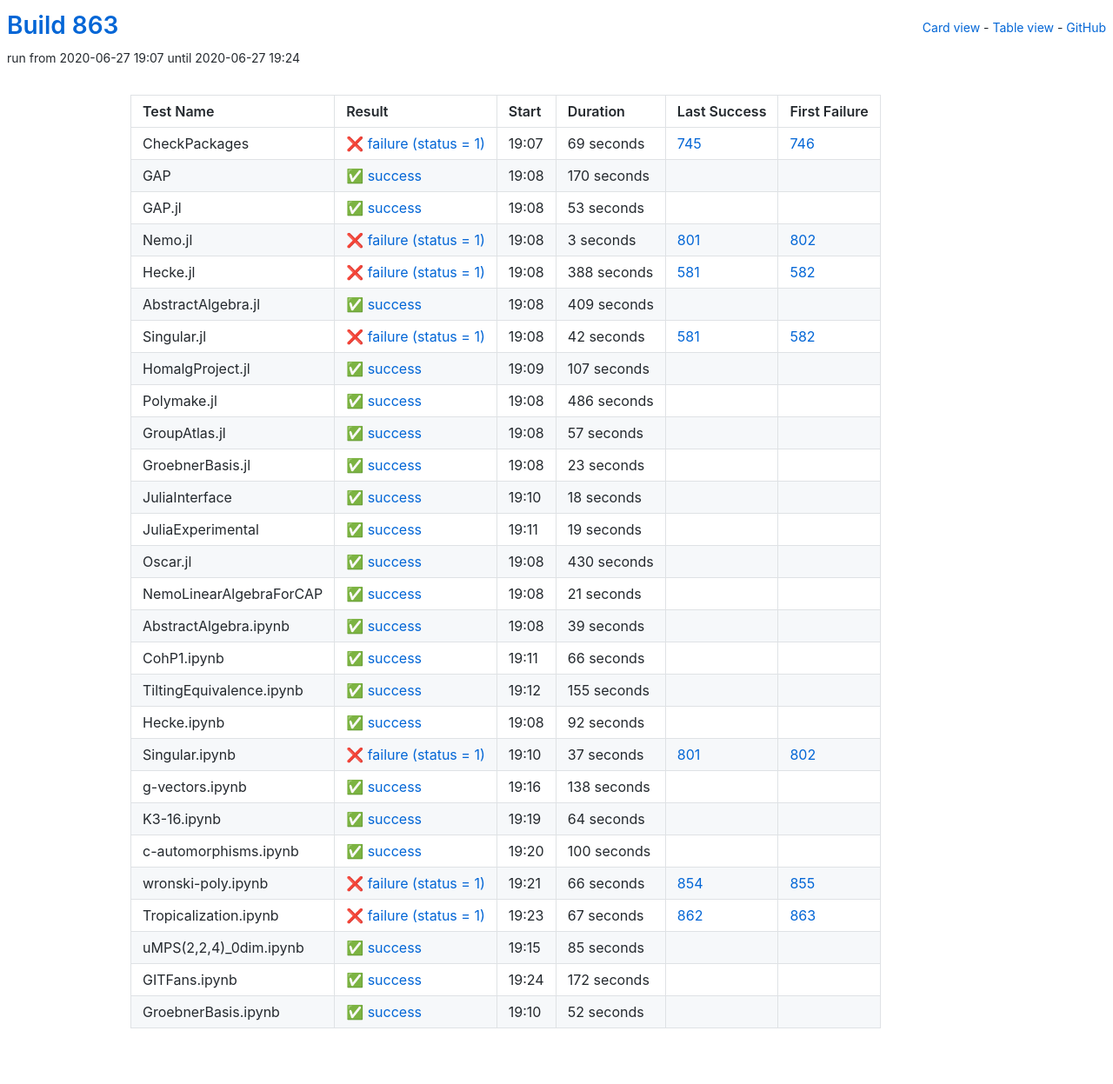
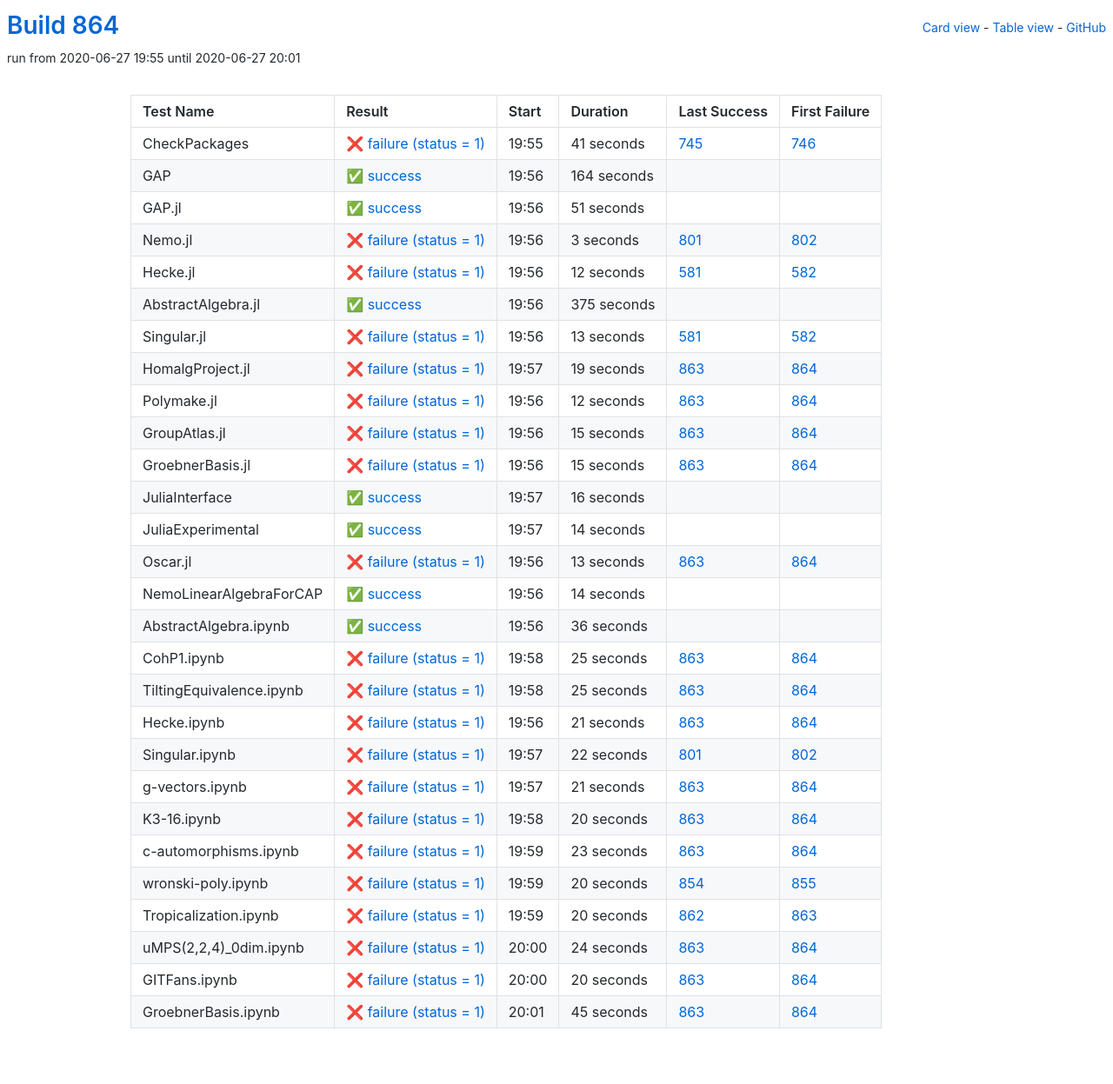
Before and after one commit to oscar-system/oscar-ci-status-1.4, a Jekyll site: the page built from table.html, in a window 1280 px wide. Shown: the whole page at 87% size. Built offline with Jekyll 4.4.1, drawn with Linux system fonts in a browser that asks for light colours.

Commit message:
Build #864

```diff
--- a/_data/ci.yml
+++ b/_data/ci.yml
@@ -1,6 +1,6 @@
 ---
-build: 863
-build_url: https://oscarci.mathematik.uni-kl.de/job/oscar-julia-1.4/863/
+build: 864
+build_url: https://oscarci.mathematik.uni-kl.de/job/oscar-julia-1.4/864/
 job: oscar-julia-1.4
 organization: oscar-system
 repo: oscar-ci-status-1.4
@@ -8,44 +8,44 @@ repourl: https://github.com/oscar-system/oscar-ci-status-1.4
 tests:
 - name: CheckPackages
   id: checkpackages
-  log: https://oscarci.mathematik.uni-kl.de/job/oscar-julia-1.4/863/artifact/logs/build-863/CheckPackages.log
-  start: 2020-06-27 19:07
+  log: https://oscarci.mathematik.uni-kl.de/job/oscar-julia-1.4/864/artifact/logs/build-864/CheckPackages.log
+  start: 2020-06-27 19:55
   success: false
   exitcode: 1
   status: failure
-  duration: 69
+  duration: 41
   last_success: 745
   last_success_url: https://oscarci.mathematik.uni-kl.de/job/oscar-julia-1.4/745/
   first_failure: 746
   first_failure_url: https://oscarci.mathematik.uni-kl.de/job/oscar-julia-1.4/746/
 - name: GAP
   id: gap
-  log: https://oscarci.mathematik.uni-kl.de/job/oscar-julia-1.4/863/artifact/logs/build-863/GAP.log
-  start: 2020-06-27 19:08
+  log: https://oscarci.mathematik.uni-kl.de/job/oscar-julia-1.4/864/artifact/logs/build-864/GAP.log
+  start: 2020-06-27 19:56
   success: true
   exitcode: 0
   status: success
-  duration: 170
+  duration: 164
   last_success: false
   last_success_url:
   first_failure: false
   first_failure_url:
 - name: GAP.jl
   id: gap-jl
-  log: https://oscarci.mathematik.uni-kl.de/job/oscar-julia-1.4/863/artifact/logs/build-863/GAP.jl.log
-  start: 2020-06-27 19:08
+  log: https://oscarci.mathematik.uni-kl.de/job/oscar-julia-1.4/864/artifact/logs/build-864/GAP.jl.log
+  start: 2020-06-27 19:56
   success: true
   exitcode: 0
   status: success
-  duration: 53
+  duration: 51
   last_success: false
   last_success_url:
   first_failure: false
   first_failure_url:
 - name: Nemo.jl
   id: nemo-jl
-  log: https://oscarci.mathematik.uni-kl.de/job/oscar-julia-1.4/863/artifact/logs/build-863/Nemo.jl.log
-  start: 2020-06-27 19:08
+  log: https://oscarci.mathematik.uni-kl.de/job/oscar-julia-1.4/864/artifact/logs/build-864/Nemo.jl.log
+  start: 2020-06-27 19:56
   success: false
   exitcode: 1
   status: failure
@@ -56,289 +56,289 @@ tests:
   first_failure_url: https://oscarci.mathematik.uni-kl.de/job/oscar-julia-1.4/802/
 - name: Hecke.jl
   id: hecke-jl
-  log: https://oscarci.mathematik.uni-kl.de/job/oscar-julia-1.4/863/artifact/logs/build-863/Hecke.jl.log
-  start: 2020-06-27 19:08
+  log: https://oscarci.mathematik.uni-kl.de/job/oscar-julia-1.4/864/artifact/logs/build-864/Hecke.jl.log
+  start: 2020-06-27 19:56
   success: false
   exitcode: 1
   status: failure
-  duration: 388
+  duration: 12
   last_success: 581
   last_success_url: https://oscarci.mathematik.uni-kl.de/job/oscar-julia-1.4/581/
   first_failure: 582
   first_failure_url: https://oscarci.mathematik.uni-kl.de/job/oscar-julia-1.4/582/
 - name: AbstractAlgebra.jl
   id: abstractalgebra-jl
-  log: https://oscarci.mathematik.uni-kl.de/job/oscar-julia-1.4/863/artifact/logs/build-863/AbstractAlgebra.jl.log
-  start: 2020-06-27 19:08
+  log: https://oscarci.mathematik.uni-kl.de/job/oscar-julia-1.4/864/artifact/logs/build-864/AbstractAlgebra.jl.log
+  start: 2020-06-27 19:56
   success: true
   exitcode: 0
   status: success
-  duration: 409
+  duration: 375
   last_success: false
   last_success_url:
   first_failure: false
   first_failure_url:
 - name: Singular.jl
   id: singular-jl
-  log: https://oscarci.mathematik.uni-kl.de/job/oscar-julia-1.4/863/artifact/logs/build-863/Singular.jl.log
-  start: 2020-06-27 19:08
+  log: https://oscarci.mathematik.uni-kl.de/job/oscar-julia-1.4/864/artifact/logs/build-864/Singular.jl.log
+  start: 2020-06-27 19:56
   success: false
   exitcode: 1
   status: failure
-  duration: 42
+  duration: 13
   last_success: 581
   last_success_url: https://oscarci.mathematik.uni-kl.de/job/oscar-julia-1.4/581/
   first_failure: 582
   first_failure_url: https://oscarci.mathematik.uni-kl.de/job/oscar-julia-1.4/582/
 - name: HomalgProject.jl
   id: homalgproject-jl
-  log: https://oscarci.mathematik.uni-kl.de/job/oscar-julia-1.4/863/artifact/logs/build-863/HomalgProject.jl.log
-  start: 2020-06-27 19:09
+  log: https://oscarci.mathematik.uni-kl.de/job/oscar-julia-1.4/864/artifact/logs/build-864/HomalgProject.jl.log
+  start: 2020-06-27 19:57
+  success: false
+  exitcode: 1
+  status: failure
+  duration: 19
+  last_success: 863
+  last_success_url: https://oscarci.mathematik.uni-kl.de/job/oscar-julia-1.4/863/
+  first_failure: 864
+  first_failure_url: https://oscarci.mathematik.uni-kl.de/job/oscar-julia-1.4/864/
+- name: Polymake.jl
+  id: polymake-jl
+  log: https://oscarci.mathematik.uni-kl.de/job/oscar-julia-1.4/864/artifact/logs/build-864/Polymake.jl.log
+  start: 2020-06-27 19:56
+  success: false
+  exitcode: 1
+  status: failure
+  duration: 12
+  last_success: 863
+  last_success_url: https://oscarci.mathematik.uni-kl.de/job/oscar-julia-1.4/863/
+  first_failure: 864
+  first_failure_url: https://oscarci.mathematik.uni-kl.de/job/oscar-julia-1.4/864/
+- name: GroupAtlas.jl
+  id: groupatlas-jl
+  log: https://oscarci.mathematik.uni-kl.de/job/oscar-julia-1.4/864/artifact/logs/build-864/GroupAtlas.jl.log
+  start: 2020-06-27 19:56
+  success: false
+  exitcode: 1
+  status: failure
+  duration: 15
+  last_success: 863
+  last_success_url: https://oscarci.mathematik.uni-kl.de/job/oscar-julia-1.4/863/
+  first_failure: 864
+  first_failure_url: https://oscarci.mathematik.uni-kl.de/job/oscar-julia-1.4/864/
+- name: GroebnerBasis.jl
+  id: groebnerbasis-jl
+  log: https://oscarci.mathematik.uni-kl.de/job/oscar-julia-1.4/864/artifact/logs/build-864/GroebnerBasis.jl.log
+  start: 2020-06-27 19:56
+  success: false
+  exitcode: 1
+  status: failure
+  duration: 15
+  last_success: 863
+  last_success_url: https://oscarci.mathematik.uni-kl.de/job/oscar-julia-1.4/863/
+  first_failure: 864
+  first_failure_url: https://oscarci.mathematik.uni-kl.de/job/oscar-julia-1.4/864/
+- name: JuliaInterface
+  id: juliainterface
+  log: https://oscarci.mathematik.uni-kl.de/job/oscar-julia-1.4/864/artifact/logs/build-864/JuliaInterface.log
+  start: 2020-06-27 19:57
   success: true
   exitcode: 0
   status: success
-  duration: 107
-  last_success: false
-  last_success_url:
-  first_failure: false
-  first_failure_url:
-- name: Polymake.jl
-  id: polymake-jl
-  log: https://oscarci.mathematik.uni-kl.de/job/oscar-julia-1.4/863/artifact/logs/build-863/Polymake.jl.log
-  start: 2020-06-27 19:08
-  success: true
-  exitcode: 0
-  status: success
-  duration: 486
-  last_success: false
-  last_success_url:
-  first_failure: false
-  first_failure_url:
-- name: GroupAtlas.jl
-  id: groupatlas-jl
-  log: https://oscarci.mathematik.uni-kl.de/job/oscar-julia-1.4/863/artifact/logs/build-863/GroupAtlas.jl.log
-  start: 2020-06-27 19:08
-  success: true
-  exitcode: 0
-  status: success
-  duration: 57
-  last_success: false
-  last_success_url:
-  first_failure: false
-  first_failure_url:
-- name: GroebnerBasis.jl
-  id: groebnerbasis-jl
-  log: https://oscarci.mathematik.uni-kl.de/job/oscar-julia-1.4/863/artifact/logs/build-863/GroebnerBasis.jl.log
-  start: 2020-06-27 19:08
-  success: true
-  exitcode: 0
-  status: success
-  duration: 23
-  last_success: false
-  last_success_url:
-  first_failure: false
-  first_failure_url:
-- name: JuliaInterface
-  id: juliainterface
-  log: https://oscarci.mathematik.uni-kl.de/job/oscar-julia-1.4/863/artifact/logs/build-863/JuliaInterface.log
-  start: 2020-06-27 19:10
-  success: true
-  exitcode: 0
-  status: success
-  duration: 18
+  duration: 16
   last_success: false
   last_success_url:
   first_failure: false
   first_failure_url:
 - name: JuliaExperimental
   id: juliaexperimental
-  log: https://oscarci.mathematik.uni-kl.de/job/oscar-julia-1.4/863/artifact/logs/build-863/JuliaExperimental.log
-  start: 2020-06-27 19:11
+  log: https://oscarci.mathematik.uni-kl.de/job/oscar-julia-1.4/864/artifact/logs/build-864/JuliaExperimental.log
+  start: 2020-06-27 19:57
   success: true
   exitcode: 0
   status: success
-  duration: 19
+  duration: 14
   last_success: false
   last_success_url:
   first_failure: false
   first_failure_url:
 - name: Oscar.jl
   id: oscar-jl
-  log: https://oscarci.mathematik.uni-kl.de/job/oscar-julia-1.4/863/artifact/logs/build-863/Oscar.jl.log
-  start: 2020-06-27 19:08
+  log: https://oscarci.mathematik.uni-kl.de/job/oscar-julia-1.4/864/artifact/logs/build-864/Oscar.jl.log
+  start: 2020-06-27 19:56
+  success: false
+  exitcode: 1
+  status: failure
+  duration: 13
+  last_success: 863
+  last_success_url: https://oscarci.mathematik.uni-kl.de/job/oscar-julia-1.4/863/
+  first_failure: 864
+  first_failure_url: https://oscarci.mathematik.uni-kl.de/job/oscar-julia-1.4/864/
+- name: NemoLinearAlgebraForCAP
+  id: nemolinearalgebraforcap
+  log: https://oscarci.mathematik.uni-kl.de/job/oscar-julia-1.4/864/artifact/logs/build-864/NemoLinearAlgebraForCAP.log
+  start: 2020-06-27 19:56
   success: true
   exitcode: 0
   status: success
-  duration: 430
-  last_success: false
-  last_success_url:
-  first_failure: false
-  first_failure_url:
-- name: NemoLinearAlgebraForCAP
-  id: nemolinearalgebraforcap
-  log: https://oscarci.mathematik.uni-kl.de/job/oscar-julia-1.4/863/artifact/logs/build-863/NemoLinearAlgebraForCAP.log
-  start: 2020-06-27 19:08
-  success: true
-  exitcode: 0
-  status: success
-  duration: 21
+  duration: 14
   last_success: false
   last_success_url:
   first_failure: false
   first_failure_url:
 - name: AbstractAlgebra.ipynb
   id: abstractalgebra-ipynb
-  log: https://oscarci.mathematik.uni-kl.de/job/oscar-julia-1.4/863/artifact/logs/build-863/AbstractAlgebra.ipynb.log
-  start: 2020-06-27 19:08
+  log: https://oscarci.mathematik.uni-kl.de/job/oscar-julia-1.4/864/artifact/logs/build-864/AbstractAlgebra.ipynb.log
+  start: 2020-06-27 19:56
   success: true
   exitcode: 0
   status: success
-  duration: 39
+  duration: 36
   last_success: false
   last_success_url:
   first_failure: false
   first_failure_url:
 - name: CohP1.ipynb
   id: cohp1-ipynb
-  log: https://oscarci.mathematik.uni-kl.de/job/oscar-julia-1.4/863/artifact/logs/build-863/CohP1.ipynb.log
-  start: 2020-06-27 19:11
-  success: true
-  exitcode: 0
-  status: success
-  duration: 66
-  last_success: false
-  last_success_url:
-  first_failure: false
-  first_failure_url:
-- name: TiltingEquivalence.ipynb
-  id: tiltingequivalence-ipynb
-  log: https://oscarci.mathematik.uni-kl.de/job/oscar-julia-1.4/863/artifact/logs/build-863/TiltingEquivalence.ipynb.log
-  start: 2020-06-27 19:12
-  success: true
-  exitcode: 0
-  status: success
-  duration: 155
-  last_success: false
-  last_success_url:
-  first_failure: false
-  first_failure_url:
-- name: Hecke.ipynb
-  id: hecke-ipynb
-  log: https://oscarci.mathematik.uni-kl.de/job/oscar-julia-1.4/863/artifact/logs/build-863/Hecke.ipynb.log
-  start: 2020-06-27 19:08
-  success: true
-  exitcode: 0
-  status: success
-  duration: 92
-  last_success: false
-  last_success_url:
-  first_failure: false
-  first_failure_url:
-- name: Singular.ipynb
-  id: singular-ipynb
-  log: https://oscarci.mathematik.uni-kl.de/job/oscar-julia-1.4/863/artifact/logs/build-863/Singular.ipynb.log
-  start: 2020-06-27 19:10
+  log: https://oscarci.mathematik.uni-kl.de/job/oscar-julia-1.4/864/artifact/logs/build-864/CohP1.ipynb.log
+  start: 2020-06-27 19:58
   success: false
   exitcode: 1
   status: failure
-  duration: 37
+  duration: 25
+  last_success: 863
+  last_success_url: https://oscarci.mathematik.uni-kl.de/job/oscar-julia-1.4/863/
+  first_failure: 864
+  first_failure_url: https://oscarci.mathematik.uni-kl.de/job/oscar-julia-1.4/864/
+- name: TiltingEquivalence.ipynb
+  id: tiltingequivalence-ipynb
+  log: https://oscarci.mathematik.uni-kl.de/job/oscar-julia-1.4/864/artifact/logs/build-864/TiltingEquivalence.ipynb.log
+  start: 2020-06-27 19:58
+  success: false
+  exitcode: 1
+  status: failure
+  duration: 25
+  last_success: 863
+  last_success_url: https://oscarci.mathematik.uni-kl.de/job/oscar-julia-1.4/863/
+  first_failure: 864
+  first_failure_url: https://oscarci.mathematik.uni-kl.de/job/oscar-julia-1.4/864/
+- name: Hecke.ipynb
+  id: hecke-ipynb
+  log: https://oscarci.mathematik.uni-kl.de/job/oscar-julia-1.4/864/artifact/logs/build-864/Hecke.ipynb.log
+  start: 2020-06-27 19:56
+  success: false
+  exitcode: 1
+  status: failure
+  duration: 21
+  last_success: 863
+  last_success_url: https://oscarci.mathematik.uni-kl.de/job/oscar-julia-1.4/863/
+  first_failure: 864
+  first_failure_url: https://oscarci.mathematik.uni-kl.de/job/oscar-julia-1.4/864/
+- name: Singular.ipynb
+  id: singular-ipynb
+  log: https://oscarci.mathematik.uni-kl.de/job/oscar-julia-1.4/864/artifact/logs/build-864/Singular.ipynb.log
+  start: 2020-06-27 19:57
+  success: false
+  exitcode: 1
+  status: failure
+  duration: 22
   last_success: 801
   last_success_url: https://oscarci.mathematik.uni-kl.de/job/oscar-julia-1.4/801/
   first_failure: 802
   first_failure_url: https://oscarci.mathematik.uni-kl.de/job/oscar-julia-1.4/802/
 - name: g-vectors.ipynb
   id: g-vectors-ipynb
-  log: https://oscarci.mathematik.uni-kl.de/job/oscar-julia-1.4/863/artifact/logs/build-863/g-vectors.ipynb.log
-  start: 2020-06-27 19:16
-  success: true
-  exitcode: 0
-  status: success
-  duration: 138
-  last_success: false
-  last_success_url:
-  first_failure: false
-  first_failure_url:
-- name: K3-16.ipynb
-  id: k3-16-ipynb
-  log: https://oscarci.mathematik.uni-kl.de/job/oscar-julia-1.4/863/artifact/logs/build-863/K3-16.ipynb.log
-  start: 2020-06-27 19:19
-  success: true
-  exitcode: 0
-  status: success
-  duration: 64
-  last_success: false
-  last_success_url:
-  first_failure: false
-  first_failure_url:
-- name: c-automorphisms.ipynb
-  id: c-automorphisms-ipynb
-  log: https://oscarci.mathematik.uni-kl.de/job/oscar-julia-1.4/863/artifact/logs/build-863/c-automorphisms.ipynb.log
-  start: 2020-06-27 19:20
-  success: true
-  exitcode: 0
-  status: success
-  duration: 100
-  last_success: false
-  last_success_url:
-  first_failure: false
-  first_failure_url:
-- name: wronski-poly.ipynb
-  id: wronski-poly-ipynb
-  log: https://oscarci.mathematik.uni-kl.de/job/oscar-julia-1.4/863/artifact/logs/build-863/wronski-poly.ipynb.log
-  start: 2020-06-27 19:21
+  log: https://oscarci.mathematik.uni-kl.de/job/oscar-julia-1.4/864/artifact/logs/build-864/g-vectors.ipynb.log
+  start: 2020-06-27 19:57
   success: false
   exitcode: 1
   status: failure
-  duration: 66
+  duration: 21
+  last_success: 863
+  last_success_url: https://oscarci.mathematik.uni-kl.de/job/oscar-julia-1.4/863/
+  first_failure: 864
+  first_failure_url: https://oscarci.mathematik.uni-kl.de/job/oscar-julia-1.4/864/
+- name: K3-16.ipynb
+  id: k3-16-ipynb
+  log: https://oscarci.mathematik.uni-kl.de/job/oscar-julia-1.4/864/artifact/logs/build-864/K3-16.ipynb.log
+  start: 2020-06-27 19:58
+  success: false
+  exitcode: 1
+  status: failure
+  duration: 20
+  last_success: 863
+  last_success_url: https://oscarci.mathematik.uni-kl.de/job/oscar-julia-1.4/863/
+  first_failure: 864
+  first_failure_url: https://oscarci.mathematik.uni-kl.de/job/oscar-julia-1.4/864/
+- name: c-automorphisms.ipynb
+  id: c-automorphisms-ipynb
+  log: https://oscarci.mathematik.uni-kl.de/job/oscar-julia-1.4/864/artifact/logs/build-864/c-automorphisms.ipynb.log
+  start: 2020-06-27 19:59
+  success: false
+  exitcode: 1
+  status: failure
+  duration: 23
+  last_success: 863
+  last_success_url: https://oscarci.mathematik.uni-kl.de/job/oscar-julia-1.4/863/
+  first_failure: 864
+  first_failure_url: https://oscarci.mathematik.uni-kl.de/job/oscar-julia-1.4/864/
+- name: wronski-poly.ipynb
+  id: wronski-poly-ipynb
+  log: https://oscarci.mathematik.uni-kl.de/job/oscar-julia-1.4/864/artifact/logs/build-864/wronski-poly.ipynb.log
+  start: 2020-06-27 19:59
+  success: false
+  exitcode: 1
+  status: failure
+  duration: 20
   last_success: 854
   last_success_url: https://oscarci.mathematik.uni-kl.de/job/oscar-julia-1.4/854/
   first_failure: 855
   first_failure_url: https://oscarci.mathematik.uni-kl.de/job/oscar-julia-1.4/855/
 - name: Tropicalization.ipynb
   id: tropicalization-ipynb
-  log: https://oscarci.mathematik.uni-kl.de/job/oscar-julia-1.4/863/artifact/logs/build-863/Tropicalization.ipynb.log
-  start: 2020-06-27 19:23
+  log: https://oscarci.mathematik.uni-kl.de/job/oscar-julia-1.4/864/artifact/logs/build-864/Tropicalization.ipynb.log
+  start: 2020-06-27 19:59
   success: false
   exitcode: 1
   status: failure
-  duration: 67
+  duration: 20
   last_success: 862
   last_success_url: https://oscarci.mathematik.uni-kl.de/job/oscar-julia-1.4/862/
   first_failure: 863
   first_failure_url: https://oscarci.mathematik.uni-kl.de/job/oscar-julia-1.4/863/
 - name: uMPS(2,2,4)_0dim.ipynb
   id: umps-2-2-4-0dim-ipynb
-  log: https://oscarci.mathematik.uni-kl.de/job/oscar-julia-1.4/863/artifact/logs/build-863/uMPS-2-2-4-_0dim.ipynb.log
-  start: 2020-06-27 19:15
-  success: true
-  exitcode: 0
-  status: success
-  duration: 85
-  last_success: false
-  last_success_url:
-  first_failure: false
-  first_failure_url:
+  log: https://oscarci.mathematik.uni-kl.de/job/oscar-julia-1.4/864/artifact/logs/build-864/uMPS-2-2-4-_0dim.ipynb.log
+  start: 2020-06-27 20:00
+  success: false
+  exitcode: 1
+  status: failure
+  duration: 24
+  last_success: 863
+  last_success_url: https://oscarci.mathematik.uni-kl.de/job/oscar-julia-1.4/863/
+  first_failure: 864
+  first_failure_url: https://oscarci.mathematik.uni-kl.de/job/oscar-julia-1.4/864/
 - name: GITFans.ipynb
   id: gitfans-ipynb
-  log: https://oscarci.mathematik.uni-kl.de/job/oscar-julia-1.4/863/artifact/logs/build-863/GITFans.ipynb.log
-  start: 2020-06-27 19:24
-  success: true
-  exitcode: 0
-  status: success
-  duration: 172
-  last_success: false
-  last_success_url:
-  first_failure: false
-  first_failure_url:
+  log: https://oscarci.mathematik.uni-kl.de/job/oscar-julia-1.4/864/artifact/logs/build-864/GITFans.ipynb.log
+  start: 2020-06-27 20:00
+  success: false
+  exitcode: 1
+  status: failure
+  duration: 20
+  last_success: 863
+  last_success_url: https://oscarci.mathematik.uni-kl.de/job/oscar-julia-1.4/863/
+  first_failure: 864
+  first_failure_url: https://oscarci.mathematik.uni-kl.de/job/oscar-julia-1.4/864/
 - name: GroebnerBasis.ipynb
   id: groebnerbasis-ipynb
-  log: https://oscarci.mathematik.uni-kl.de/job/oscar-julia-1.4/863/artifact/logs/build-863/GroebnerBasis.ipynb.log
-  start: 2020-06-27 19:10
-  success: true
-  exitcode: 0
-  status: success
-  duration: 52
-  last_success: false
-  last_success_url:
-  first_failure: false
-  first_failure_url:
+  log: https://oscarci.mathematik.uni-kl.de/job/oscar-julia-1.4/864/artifact/logs/build-864/GroebnerBasis.ipynb.log
+  start: 2020-06-27 20:01
+  success: false
+  exitcode: 1
+  status: failure
+  duration: 45
+  last_success: 863
+  last_success_url: https://oscarci.mathematik.uni-kl.de/job/oscar-julia-1.4/863/
+  first_failure: 864
+  first_failure_url: https://oscarci.mathematik.uni-kl.de/job/oscar-julia-1.4/864/
```
Also changed, not shown: README.md.
